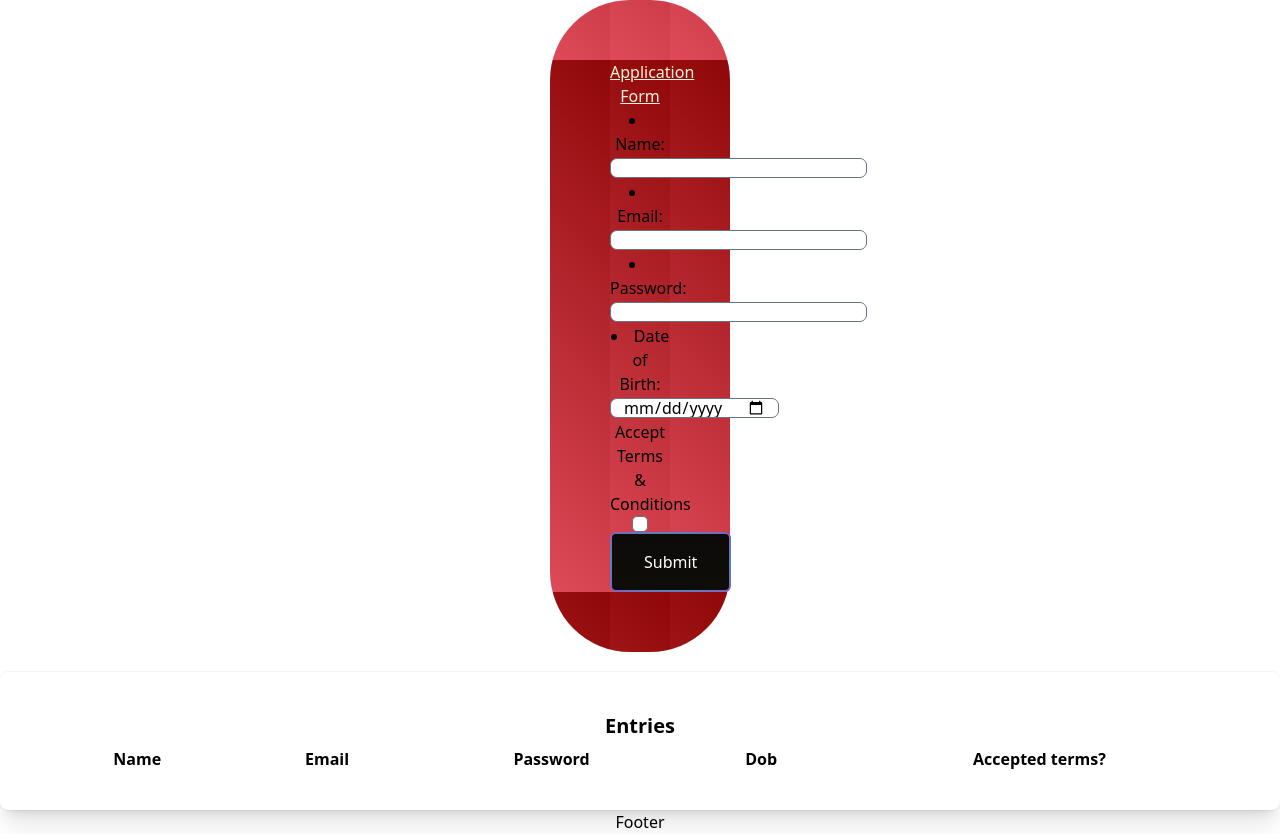
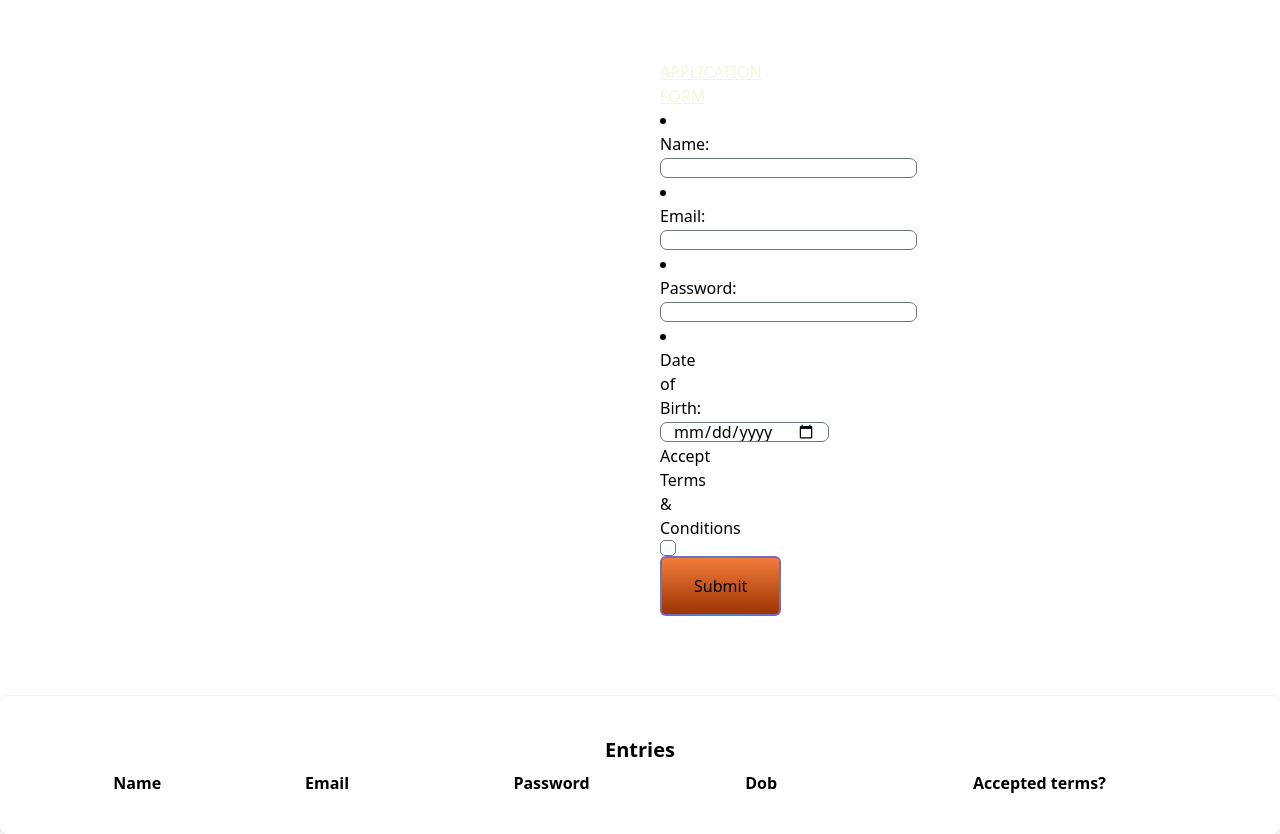
Before and after one commit to sharvari-17/sharvari.github.io, a plain HTML site: page index.html in a window 1280 px wide. Drawn offline with nearby package versions, Linux system fonts and the light colour scheme.

Commit message:
Update index.html

```diff
--- a/index.html
+++ b/index.html
@@ -7,12 +7,12 @@
 <body style="text-align: center">
     <form id="user-form" method="post">
     <div style="
-        border-radius: 80px;
+        border-radius: 2px;
         border: 60px solid transparent;
-        margin-left: 550px;
-        margin-right: 550px;
-        background: linear-gradient(45deg,rgb(222, 74, 89),rgb(143, 7, 7))">
-      <h1 style="text-decoration: underline; color: beige;"/>Application Form</h1>
+        margin-left: 600px;
+        margin-right: 600px;
+        background: linear-gradient(45deg,rgba(72, 82, 115, 0.059),rgb(36, 121, 196))">
+      <h1 style="text-decoration: underline; color: beige;"/>APPLICATION FORM</h1>
 
       <li ><label for="text";>Name: </label>
       <input required type="text" id="name" name="name" style="border-radius: 7px; height: 20px;"></li>
@@ -41,7 +41,7 @@
 
 
       border: 2px solid transparent;
-      background: linear-gradient(#0c0b0a, #0f0d09) padding-box, radial-gradient(farthest-corner at var(--x) var(--y), #00C9A7, #845EC2) border-box; color: rgb(255, 255, 255);
+      background: linear-gradient(#f37c3c, #9d3403) padding-box, radial-gradient(farthest-corner at var(--x) var(--y), #00C9A7, #845EC2) border-box; color: black;
   ">Submit</button>
       <p></p>
     </div>
@@ -55,4 +55,3 @@
   <script src="index.js"></script>
 </body>
 </html>
-Footer
```
